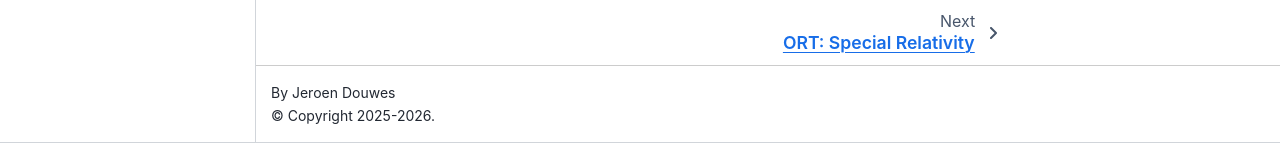
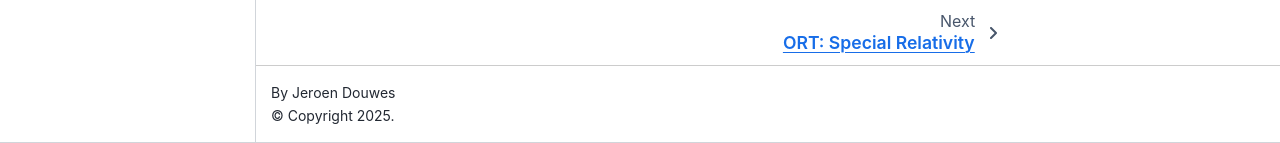
Before and after one commit to jeroendouwes/ontologicalphysics, a Jupyter Book: the page built from book/en/index.md, in a window 1280 px wide and 1376 px high. Shown: the part 1233-1376 px from the top of the window. Built offline with Jupyter Book 1.0.4 settings and Sphinx 7.4.7 and the Sphinx Book theme 1.1.4, drawn with Linux system fonts in a browser that asks for light colours; pages that are not in the unit, such as notebooks, are missing from menus; a script that is not in the unit is left out.

Commit message:
Fix copyright back to 2025
Co-Authored-By: Claude Opus 4.6 <noreply@anthropic.com>

```diff
--- a/book/en/_config.yml
+++ b/book/en/_config.yml
@@ -1,6 +1,6 @@
 title: "Ontological Physics"
 author: "Jeroen Douwes"
-copyright: "2025-2026"
+copyright: "2025"
 logo: ""
 
 execute:
--- a/book/nl/_config.yml
+++ b/book/nl/_config.yml
@@ -1,6 +1,6 @@
 title: "Ontologische Fysica"
 author: "Jeroen Douwes"
-copyright: "2025-2026"
+copyright: "2025"
 logo: ""
 
 execute:
```
